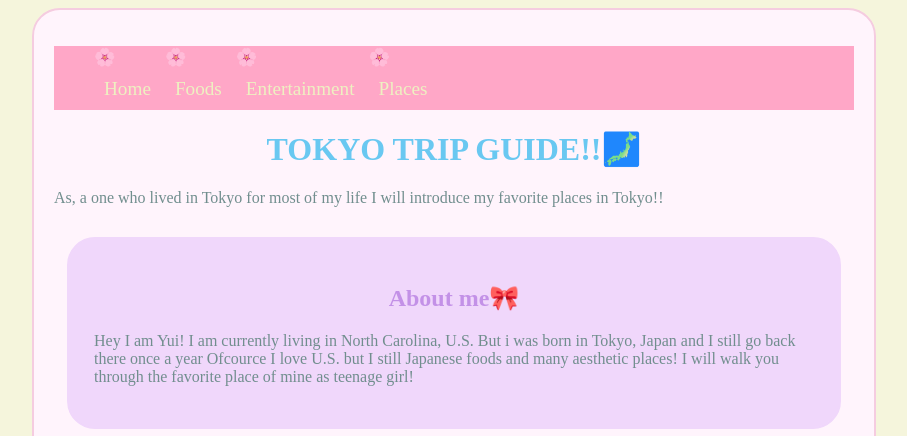
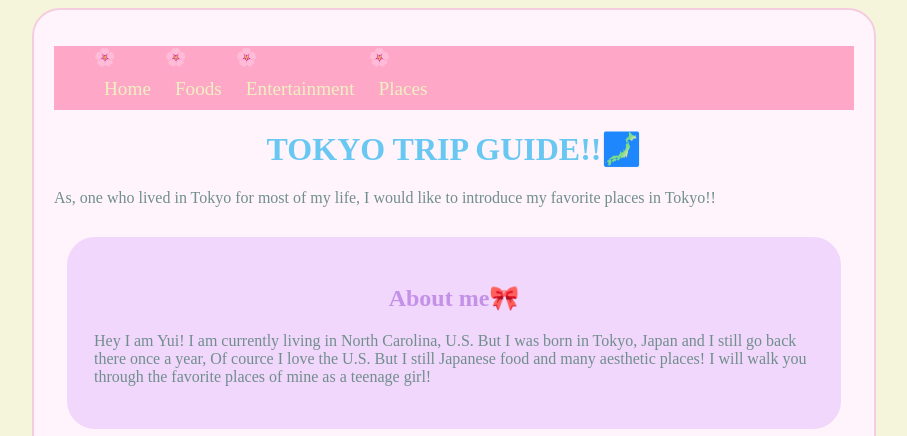
Before and after one commit to yuiohnuki/Tokyo-trip-guide, a plain HTML site: page index.html in a window 1280 px wide. Shown: the top 436 px of the page, without its empty margins (186-1093 px from the left). Drawn offline with Linux system fonts and the light colour scheme; a web font is replaced by a local one.

Commit message:
Correct grammar and phrasing in index.html

```diff
--- a/index.html
+++ b/index.html
@@ -30,14 +30,14 @@
             </ul>
         </nav>
         <h1>TOKYO TRIP GUIDE!!🗾</h1>
-        <p>As, a one who lived in Tokyo for most of my life I will introduce my favorite places in Tokyo!!</p>
+        <p>As, one who lived in Tokyo for most of my life, I would like to introduce my favorite places in Tokyo!!</p>
 
         <div class = "mini-container">
         <h2>About me🎀</h2>
         <p>Hey I am Yui! I am currently living in North Carolina, U.S.
-            But i was born in Tokyo, Japan and I still go back there once a year
-            Ofcource I love U.S. but I still Japanese foods and many aesthetic places!
-            I will walk you through the favorite place of mine as teenage girl!</p>
+            But I was born in Tokyo, Japan and I still go back there once a year,
+            Of cource I love the U.S. But I still Japanese food and many aesthetic places!
+            I will walk you through the favorite places of mine as a teenage girl!</p>
         </div>
 
         <h3>Pictures of Tokyo by me!</h3>
```
